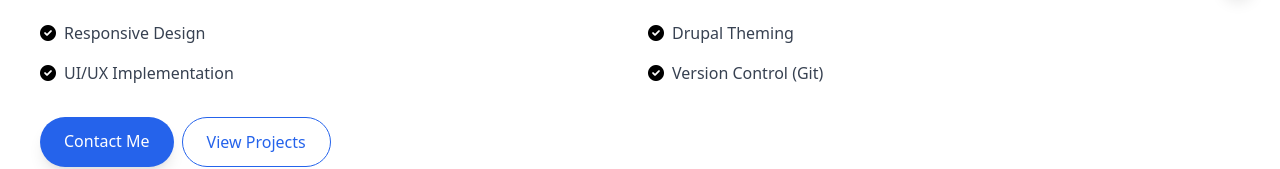
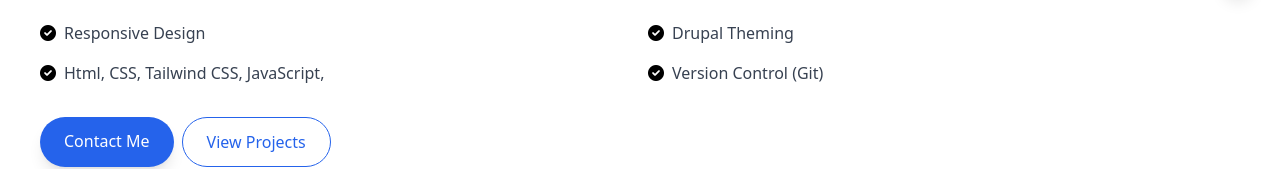
Before and after one commit to ShahabRasool/My-Portfolio, a website: page Portfoolio.html in a window 1280 px wide. Shown: the part 781-950 px from the top of the page. Drawn offline with nearby package versions, Linux system fonts and the light colour scheme.

Commit message:
some changes

```diff
--- a/Portfoolio.html
+++ b/Portfoolio.html
@@ -134,7 +134,7 @@
                             </div>
                             <div class="flex items-center">
                                 <i class="fas fa-check-circle text-primary mr-2"></i>
-                                <span class="text-gray-700 hover:text-primary transition">UI/UX Implementation</span>
+                                <span class="text-gray-700 hover:text-primary transition">Html, CSS, Tailwind CSS, JavaScript, </span>
                             </div>
                             <div class="flex items-center">
                                 <i class="fas fa-check-circle text-primary mr-2"></i>
```
